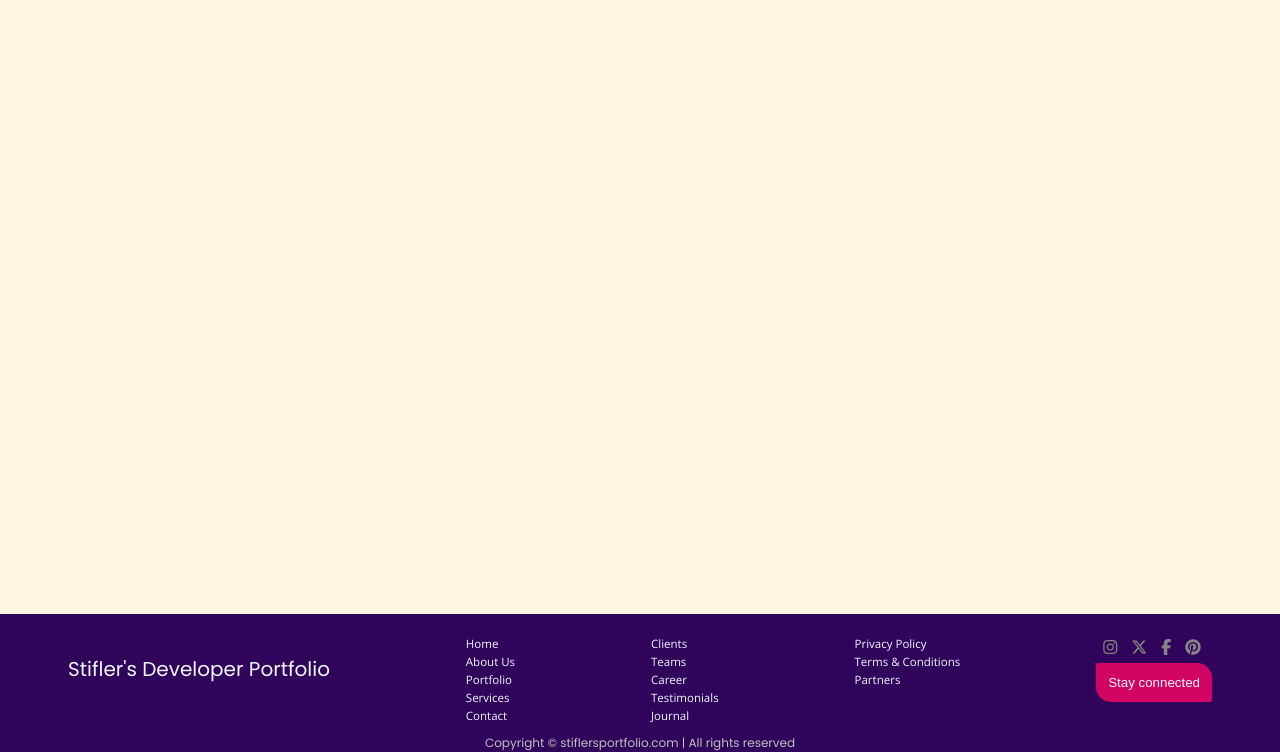
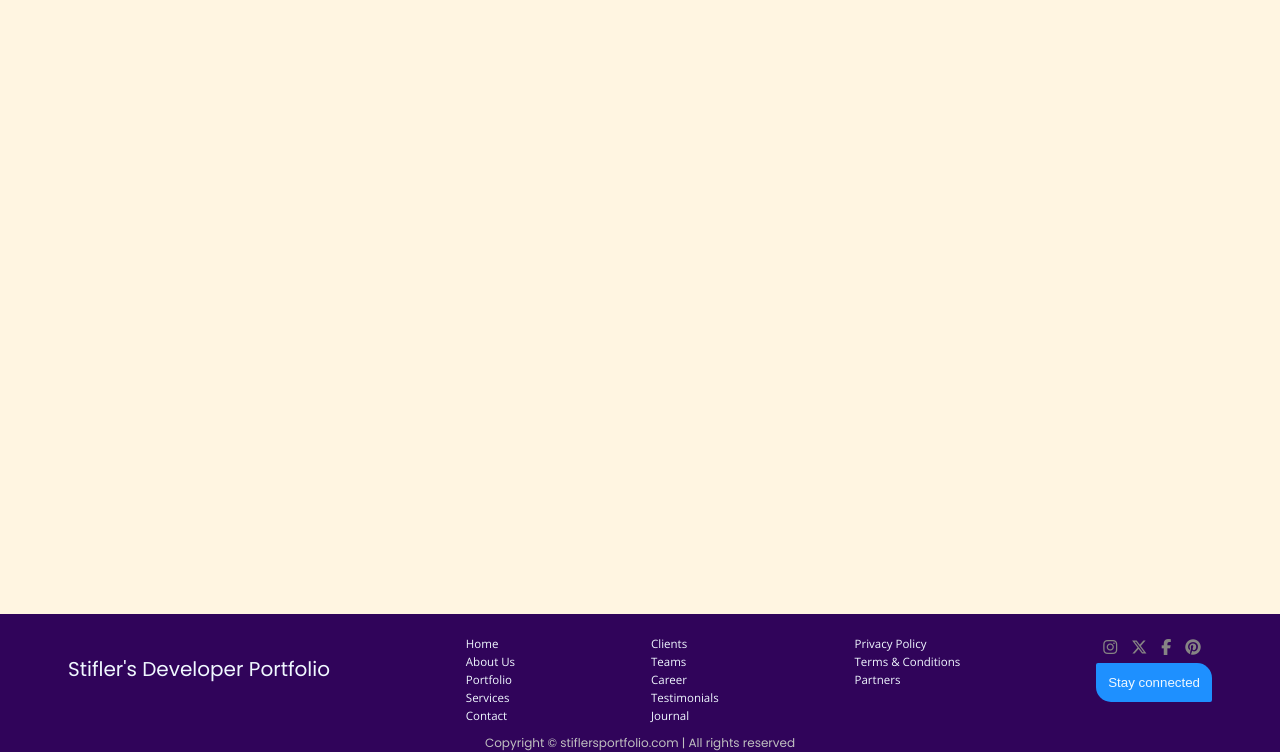
Before and after one commit to stiflerxoxo/Portfolio, a plain HTML site: page index.html in a window 1280 px wide. In both pictures the pointer is over the button "Stay connected". Shown: the part 2346-3098 px from the top of the page. Drawn offline with nearby package versions, Linux system fonts and the light colour scheme.

Commit message:
Update style.css

```diff
--- a/style.css
+++ b/style.css
@@ -324,6 +324,10 @@ footer {
   border-radius: 2px 15px;
 }
 
+.footer-button:hover {
+  background-color: var(--blue);
+  color: var(--white);
+}
 
 @media (max-width: 480px) {
   .section1 {
```
